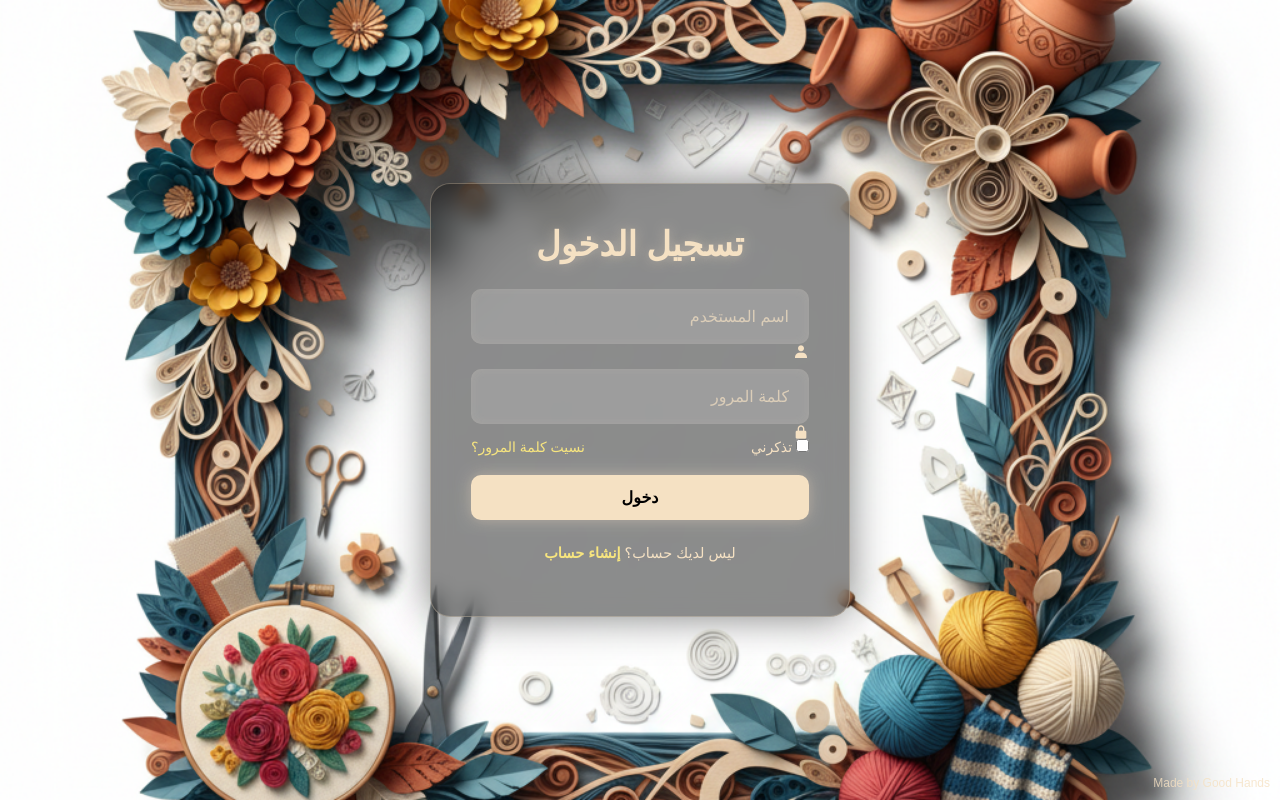
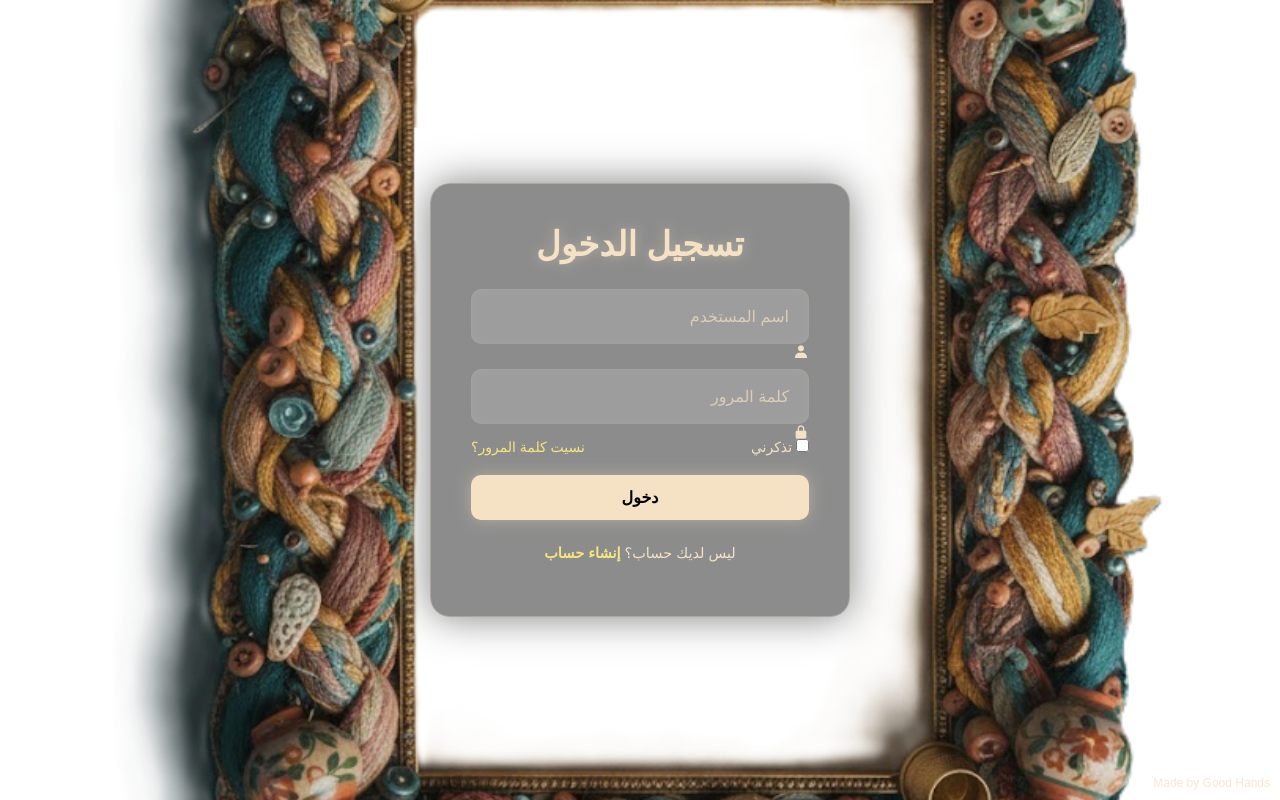
Before and after one commit to marinadw452/goodhands-project, a PHP site: page /login.php in a window 1280 px wide. Run offline with PHP 8.4, Linux system fonts and the light colour scheme.

Commit message:
Update login.css

```diff
--- a/login.css
+++ b/login.css
@@ -10,7 +10,7 @@ body {
   justify-content: center;
   align-items: center;
   min-height: 100vh;
-  background: url('mae.png') no-repeat center center fixed;
+  background: url('MN.png') no-repeat center center fixed;
   background-size: cover;
   background-position: center;
   color: #fff;
```
